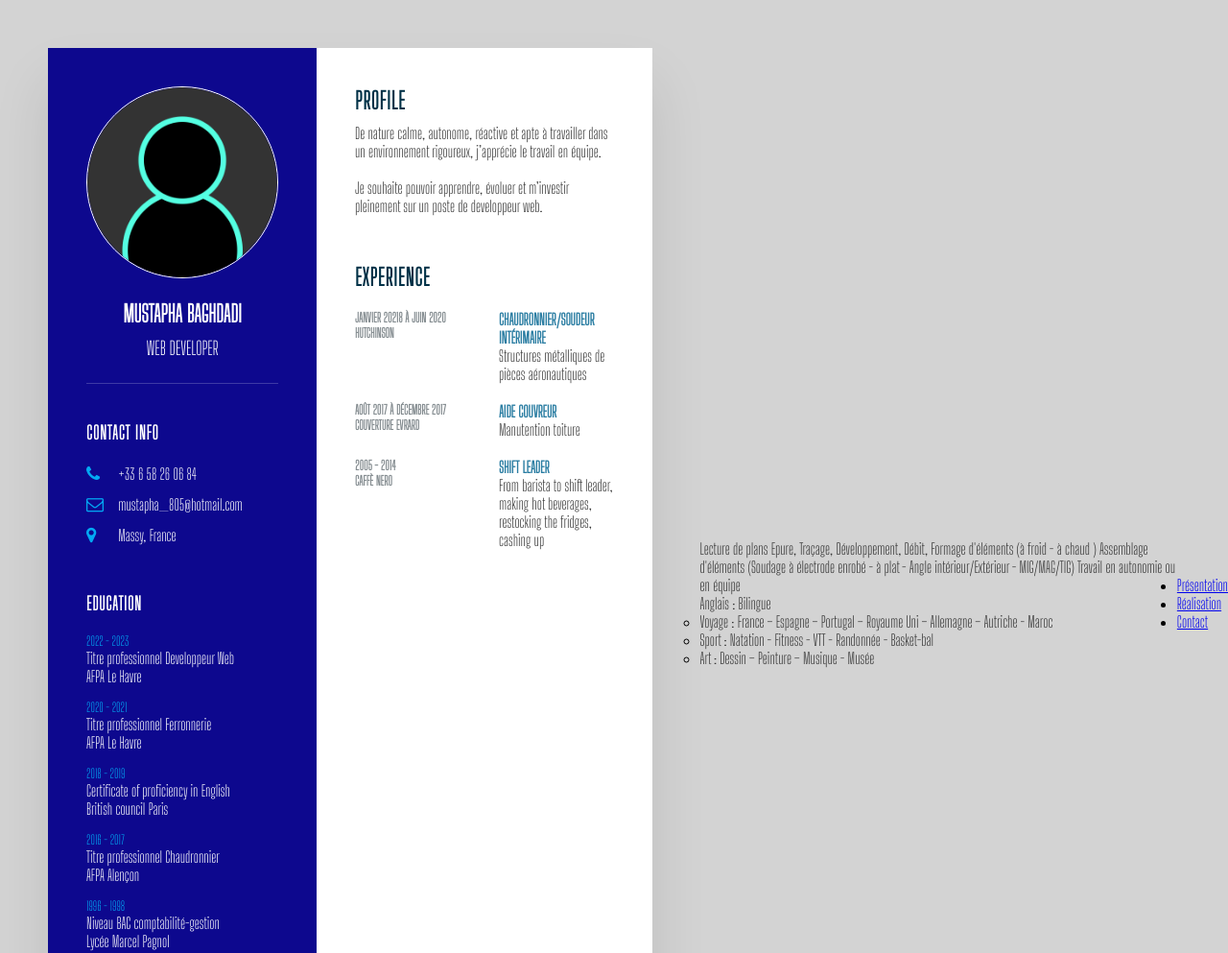
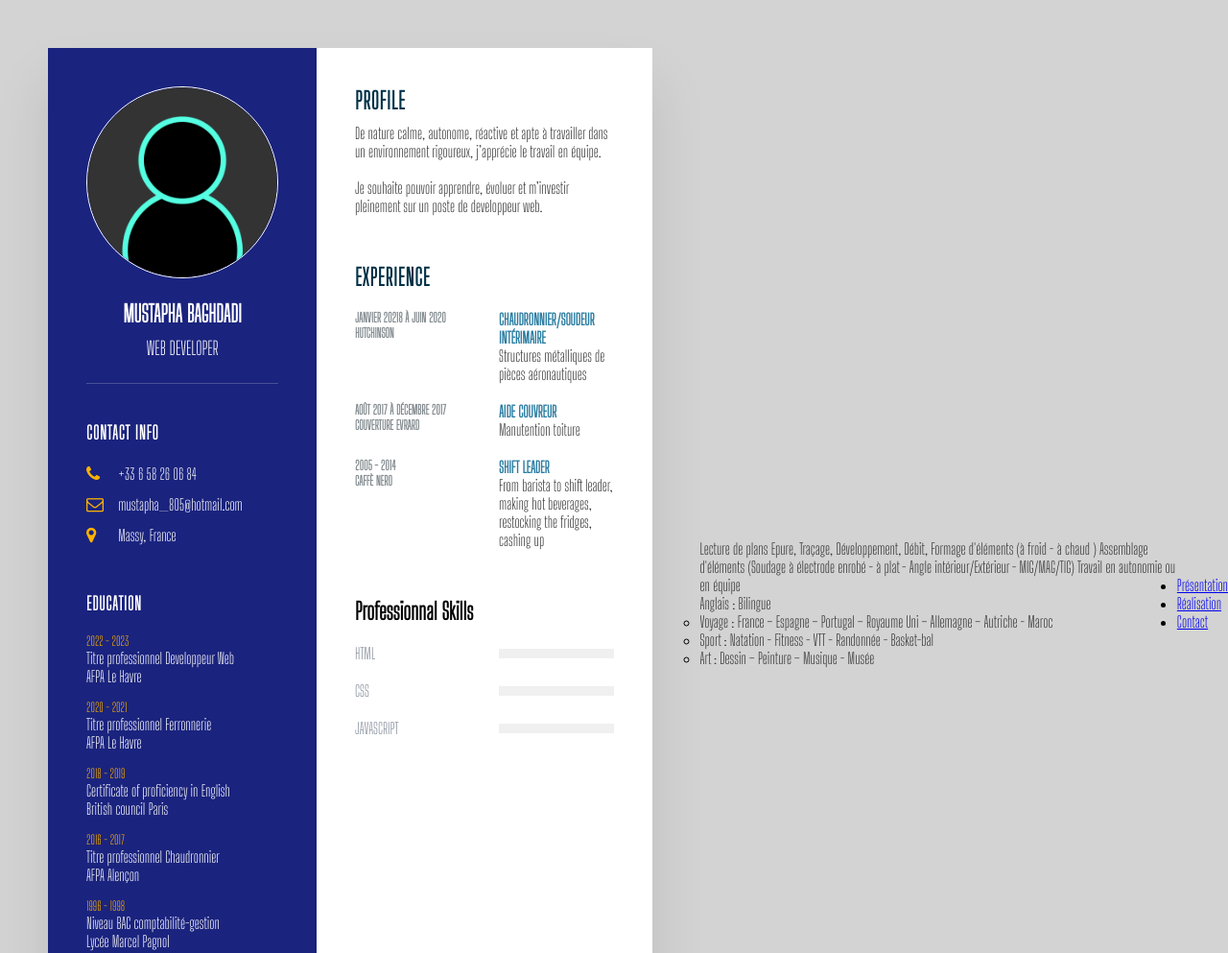
Before and after one commit to MrMusito/first-exam, a plain HTML site: page index.html in a window 1280 px wide. Shown: the top 993 px of the page at 96% size. Drawn offline with Linux system fonts and the light colour scheme.

Commit message:
changing CSS root colors variables

```diff
--- a/css/style.css
+++ b/css/style.css
@@ -1,13 +1,22 @@
 
 @import url('https://fonts.googleapis.com/css2?family=Big+Shoulders+Display:wght@300&display=swap');
 *
-{
+    {
     margin: 0;
     padding: 0;
     box-sizing: border-box;
-    font-family: 'Big Shoulders Display', cursive;}
+    font-family: 'Big Shoulders Display', cursive;
+
+}
+:root {
+    --darkest-blue: #1a237e;
+    --orange: #ffb300;
+    --yellow: #fdd835;
+    --lightgray: #d3d3d3;
+    --white: #fff;
+}
 body {
-    background: lightgray;
+    background: var(--lightgray);
     display: flex;
     justify-content: center;
     align-items: center;
@@ -18,7 +27,7 @@ body {
     width: 100%;
     max-width: 1000px;
     min-height: 100px;
-    background: #fff;
+    background: var(--white);
     margin: 50px;
     display: grid;
     grid-template-columns: 1fr 2fr;
@@ -26,7 +35,7 @@ body {
 }
 .container .left-container {
     position: relative;
-    background: #0d088e;
+    background: var(--darkest-blue);
     padding: 40px;
 }
 .profile-text {
@@ -41,7 +50,7 @@ body {
     position: relative;
     width: 200px;
     height: 200px;
-    border: 1px solid #fff;
+    border: 1px solid var(--white);
     border-radius: 50%;
     overflow: hidden;
 }
@@ -54,7 +63,7 @@ body {
     object-fit: cover;
 }
 .profile-text h2 {
-    color: #fff;
+    color: var(--white);
     font-size: 1.5em;
     margin-top: 20px;
     text-transform: uppercase;
@@ -70,7 +79,7 @@ body {
     padding-top: 40px;
 }
 .title {
-    color: #fff;
+    color: var(--white);
     text-transform: uppercase;
     font-size: 600;
     letter-spacing: 1px;
@@ -89,25 +98,25 @@ body {
     display: inline-block;
     width: 30px;
     font-size: 18px;
-    color: #03a9f4;
+    color: var(--orange);
 }
 .contactInfo ul li span {
-    color: #fff;
+    color: var(--white);
     font-weight: 300;
 }
 .contactInfo.education li {
     margin-bottom: 15px;
 }
 .contactInfo.education h5 {
-    color: #03a9f4;
+    color: var(--orange);
     font-weight: 500;
 }
 .contactInfo.education h4:nth-child(2) {
-    color: #fff;
+    color: var(--white);
     font-weight: 500;
 }
 .contactInfo.education h4 {
-    color: #fff;
+    color: var(--white);
     font-weight: 300;
 }
 .contactInfo.language .percent {
@@ -123,11 +132,11 @@ body {
     top: 0;
     left: 0;
     height: 100%;
-    background: #03a9f4;
+    background: var(--orange);
 }
 .container .right-container {
     position: relative;
-    background: #fff;
+    background: var(--white);
     padding: 40px;
 }
 .about {
@@ -163,3 +172,22 @@ p {
     color: #2a7da2;
     font-size: 16px;
 }
+.skills .box {
+    position: relative;
+    width: 100%;
+    display: grid;
+    grid-template-columns: 150px 1fr;
+    justify-content: center;
+    align-items: center;
+}
+.skills .box h4 {
+    text-transform: uppercase;
+    color: #848c99;
+    font-weight: 500;
+}
+.skills .box .percent {
+    position: relative;
+    width: 100%;
+    height: 10px;
+    background: #f0f0f0;
+}
--- a/index.html
+++ b/index.html
@@ -122,6 +122,21 @@
                     </div>
                 </div>
             </div>
+            <div class="about skills">
+                <h2>Professionnal Skills</h2>
+                <div class="box">
+                    <h4>Html</h4>
+                    <div class="percent"></div>
+                </div>
+                <div class="box">
+                    <h4>CSS</h4>
+                    <div class="percent"></div>
+                </div>
+                <div class="box">
+                    <h4>Javascript</h4>
+                    <div class="percent"></div>
+                </div>
+            </div>
         </div>
     </div>
 
```
